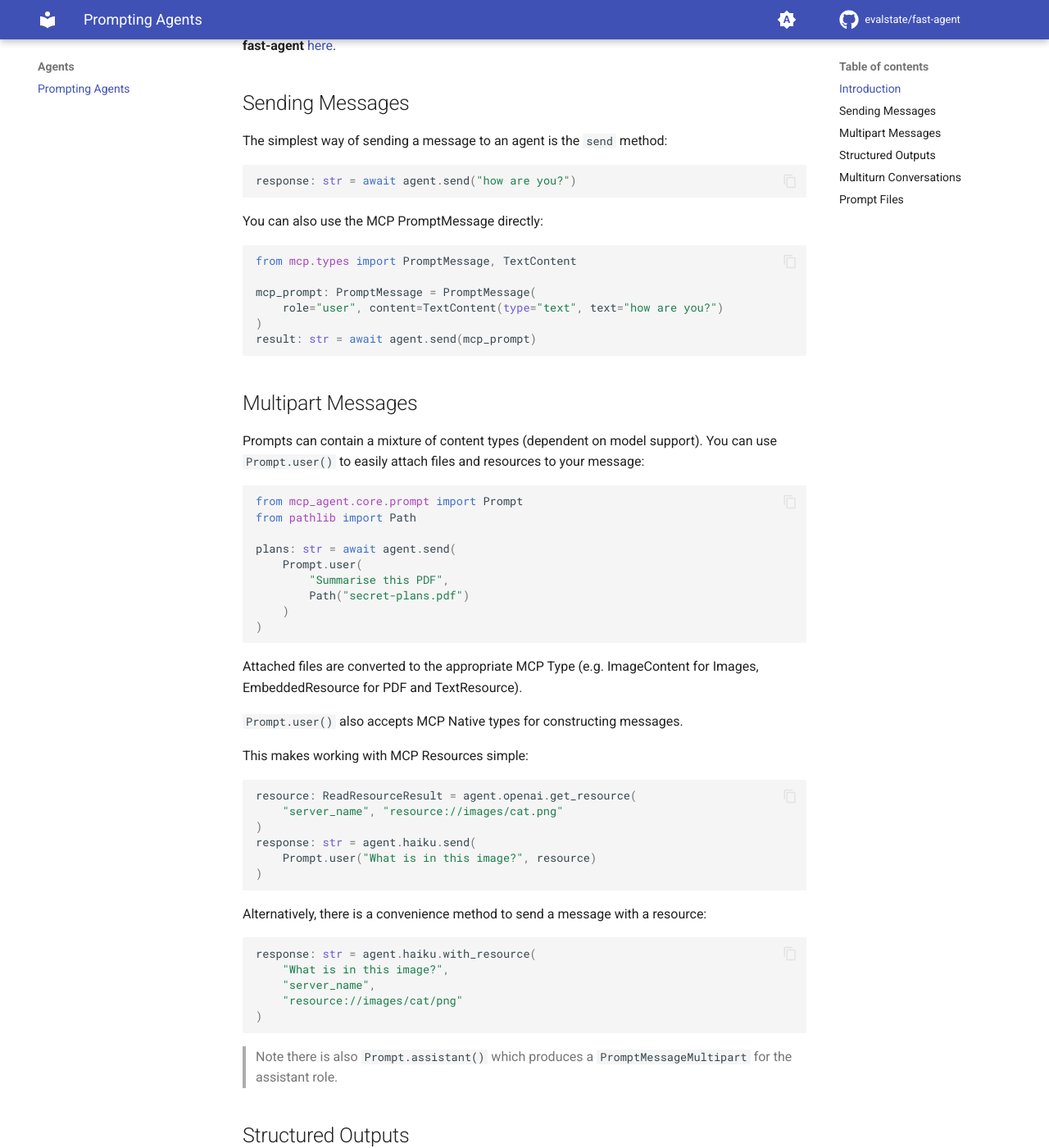
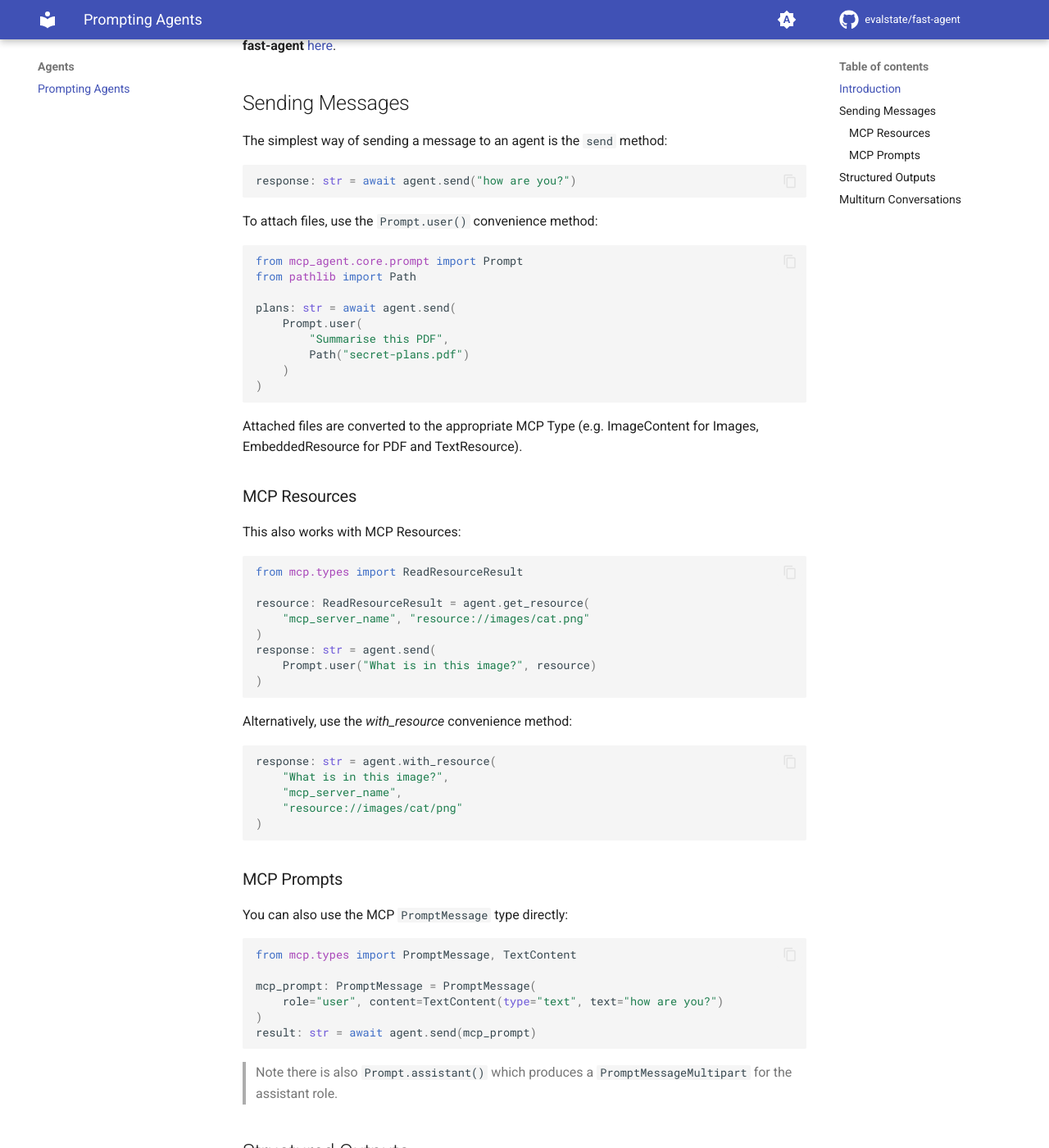
Before and after one commit to evalstate/fast-agent-docs, an MkDocs documentation site: the page built from docs/agents/prompting.md, in a window 1280 px wide and 1400 px high, scrolled down 327 px. Shown: the whole window at 82% size. Built offline with MkDocs 1.6.1 and Material for MkDocs 9.7.7, drawn with Linux system fonts in a browser that asks for light colours; comment, search, counter and statistics services are not loaded.

Commit message:
tidyup prompting

````diff
--- a/docs/agents/prompting.md
+++ b/docs/agents/prompting.md
@@ -12,20 +12,7 @@ The simplest way of sending a message to an agent is the `send` method:
 response: str = await agent.send("how are you?")
 ```
 
-You can also use the MCP PromptMessage directly:
-
-```python
-from mcp.types import PromptMessage, TextContent
-
-mcp_prompt: PromptMessage = PromptMessage(
-    role="user", content=TextContent(type="text", text="how are you?")
-)
-result: str = await agent.send(mcp_prompt)
-```
-
-## Multipart Messages
-
-Prompts can contain a mixture of content types (dependent on model support). You can use `Prompt.user()` to easily attach files and resources to your message:
+To attach files, use the `Prompt.user()` convenience method:
 
 ```python
 from mcp_agent.core.prompt import Prompt
@@ -41,28 +28,43 @@ plans: str = await agent.send(
 
 Attached files are converted to the appropriate MCP Type (e.g. ImageContent for Images, EmbeddedResource for PDF and TextResource).
 
-`Prompt.user()` also accepts MCP Native types for constructing messages.
+### MCP Resources
 
-This makes working with MCP Resources simple:
+This also works with MCP Resources:
 
 ```python
-resource: ReadResourceResult = agent.openai.get_resource(
-    "server_name", "resource://images/cat.png"
+from mcp.types import ReadResourceResult
+
+resource: ReadResourceResult = agent.get_resource(
+    "mcp_server_name", "resource://images/cat.png"
 )
-response: str = agent.haiku.send(
+response: str = agent.send(
     Prompt.user("What is in this image?", resource)
 )
 ```
 
-Alternatively, there is a convenience method to send a message with a resource:
+Alternatively, use the _with_resource_ convenience method:
 
 ```python
-response: str = agent.haiku.with_resource(
+response: str = agent.with_resource(
     "What is in this image?",
-    "server_name",
+    "mcp_server_name",
     "resource://images/cat/png"
 )
 
+```
+
+### MCP Prompts
+
+You can also use the MCP `PromptMessage` type directly:
+
+```python
+from mcp.types import PromptMessage, TextContent
+
+mcp_prompt: PromptMessage = PromptMessage(
+    role="user", content=TextContent(type="text", text="how are you?")
+)
+result: str = await agent.send(mcp_prompt)
 ```
 
 > Note there is also `Prompt.assistant()` which produces a `PromptMessageMultipart` for the assistant role.
@@ -98,5 +100,3 @@ response.
 ```
 
 -->
-
-## Prompt Files
````
Also changed, not shown: docs/models/index.md (+2 -0 lines).
